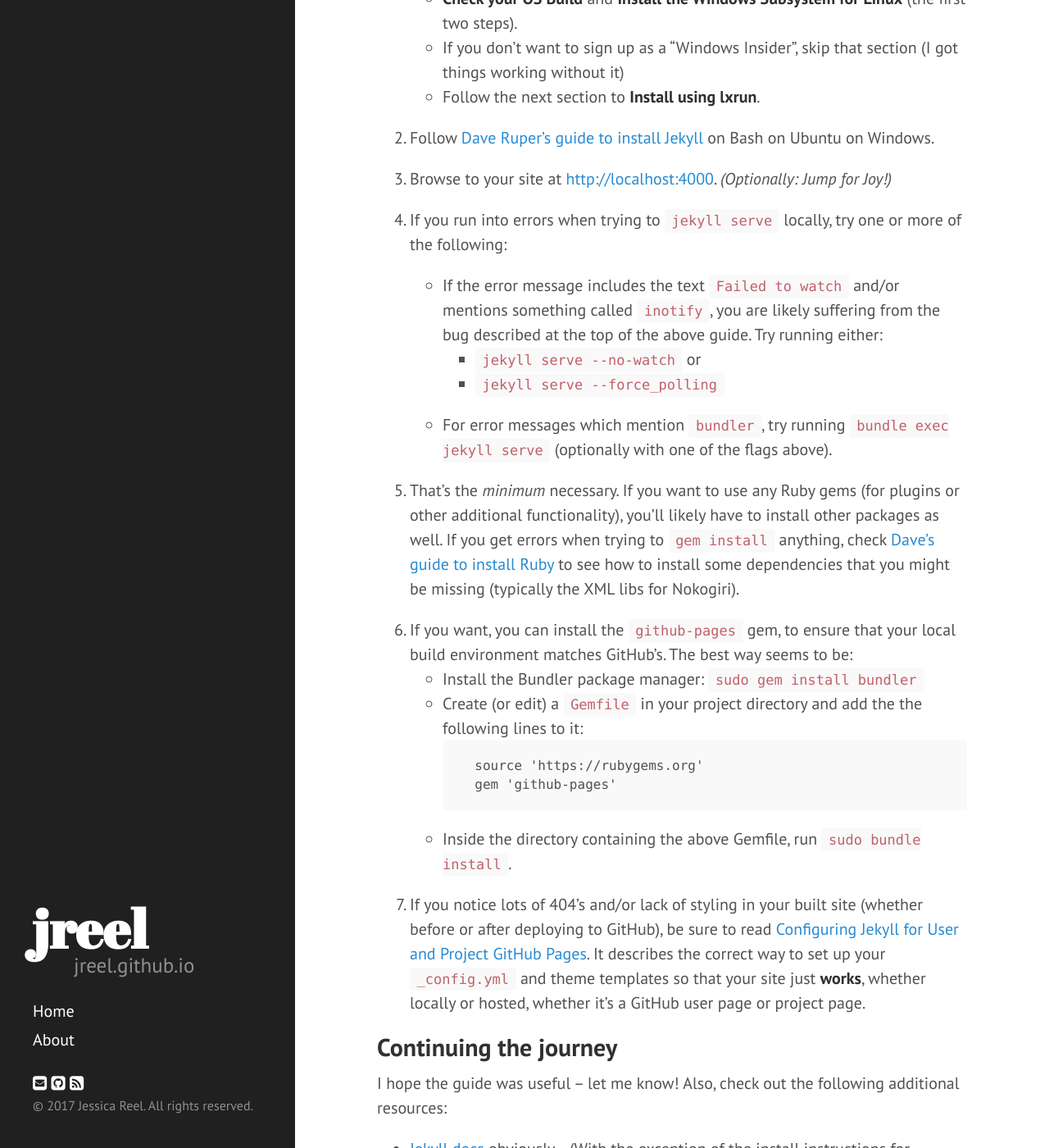
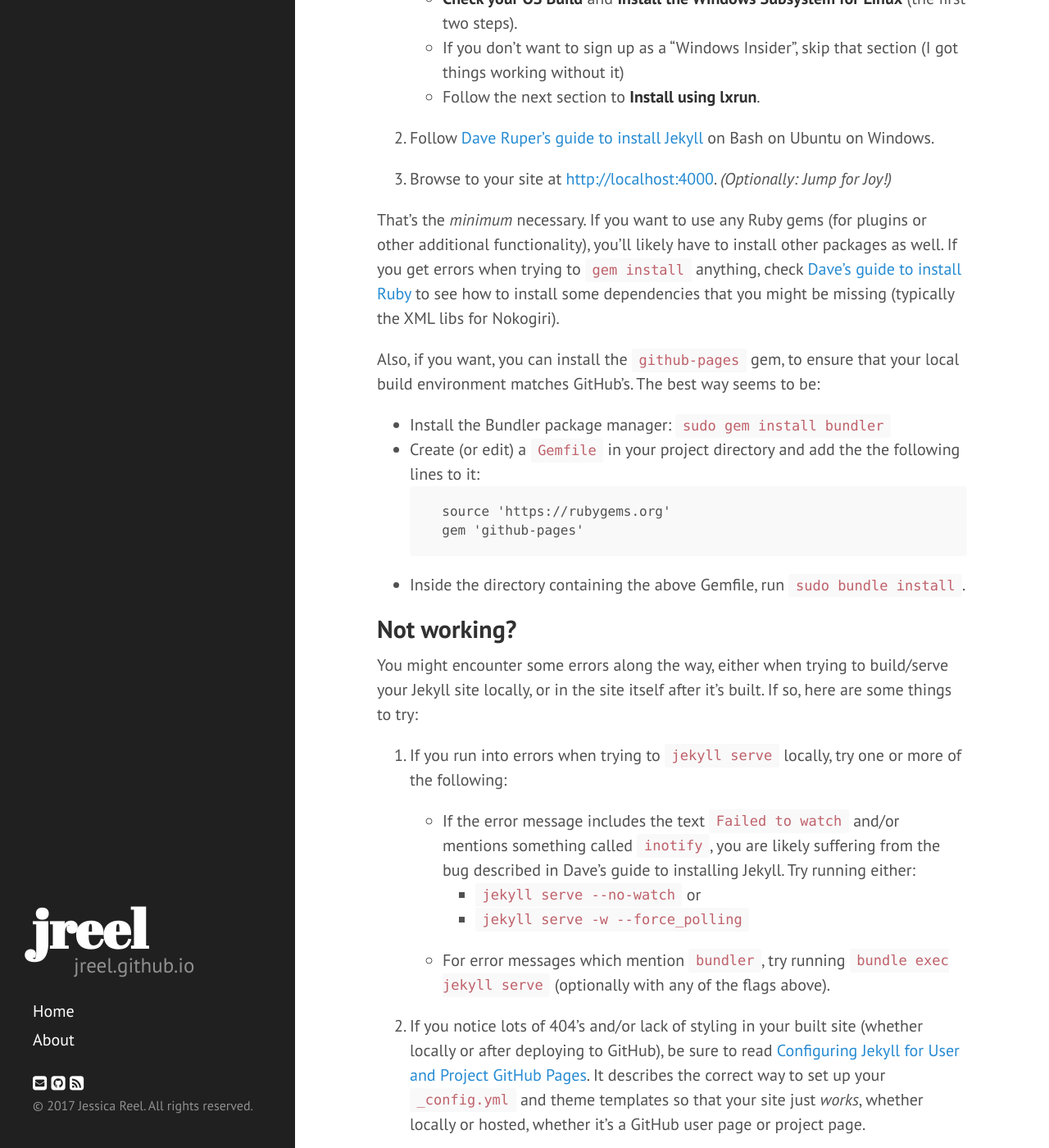
Before and after one commit to jreel/jreel.github.io, a Jekyll site: the page built from _posts/2017-07-20-installing-jekyll-on-windows.md, in a window 1280 px wide and 1400 px high, scrolled down 1767 px. Shown: the whole window at 82% size. Built offline with Jekyll 4.4.1, drawn with Linux system fonts in a browser that asks for light colours; nearby versions of some CDN libraries; some of the changed text lies outside the part shown.

Commit message:
blog post & other tweaks

```diff
--- a/_layouts/post.html
+++ b/_layouts/post.html
@@ -9,15 +9,13 @@ layout: default
   {{ content | replace: site.excerpt_separator, '<a class="anchor" id="read-more"></a>' }}
 
   <div class="related">
-    <h2>Related:</h2>
+    <h4>Possibly Related Musings:</h4>
     <ul class="related-posts">
       {% for post in site.related_posts limit:3 %}
       <li>
-        <h3>
           <a href="{{ site.baseurl }}{{ post.url }}">
             {{ post.title }}
           </a>
-        </h3>
       </li>
       {% endfor %}
     </ul>
--- a/_posts/2017-07-20-installing-jekyll-on-windows.md
+++ b/_posts/2017-07-20-installing-jekyll-on-windows.md
@@ -38,39 +38,44 @@ If you've been paying attention to trends in web development over the past few y
 
 ## Installing Jekyll on Windows: step by step
 
-  1. Follow the [Bash on Ubuntu on Windows installation guide](https://msdn.microsoft.com/en-us/commandline/wsl/install_guide):
+1. Follow the [Bash on Ubuntu on Windows installation guide](https://msdn.microsoft.com/en-us/commandline/wsl/install_guide):
      - **Check your OS Build** and **Install the Windows Subsystem for Linux** (the first two steps).
      - If you don't want to sign up as a "Windows Insider", skip that section (I got things working without it)
      - Follow the next section to **Install using lxrun**.
 
-  2. Follow [Dave Ruper's guide to install Jekyll](http://daverupert.com/2016/04/jekyll-on-windows-with-bash/) on Bash on Ubuntu on Windows.
+2. Follow [Dave Ruper's guide to install Jekyll](http://daverupert.com/2016/04/jekyll-on-windows-with-bash/) on Bash on Ubuntu on Windows.
 
-  3. Browse to your site at [http://localhost:4000](http://localhost:4000). *(Optionally: Jump for Joy!)*
+3. Browse to your site at [http://localhost:4000](http://localhost:4000). *(Optionally: Jump for Joy!)*
 
-  4. If you run into errors when trying to `jekyll serve` locally, try one or more of the following:
-
-     - If the error message includes the text `Failed to watch` and/or mentions something called `inotify`, you are likely suffering from the bug described at the top of the above guide. Try running either:
-          - `jekyll serve --no-watch` or
-          - `jekyll serve --force_polling`
-     - For error messages which mention `bundler`, try running `bundle exec jekyll serve` (optionally with one of the flags above).
-
-  5. That's the *minimum* necessary. If you want to use any Ruby gems (for plugins or other additional functionality), you'll likely have to install other packages as well.
+That's the *minimum* necessary. If you want to use any Ruby gems (for plugins or other additional functionality), you'll likely have to install other packages as well.
      If you get errors when trying to `gem install` anything, check [Dave's guide to install Ruby](http://daverupert.com/2016/06/ruby-on-rails-on-bash-on-ubuntu-on-windows/) to see how to install some
      dependencies that you might be missing (typically the XML libs for Nokogiri).
 
-  6. If you want, you can install the `github-pages` gem, to ensure that your local build environment matches GitHub's. The best way seems to be:
-     - Install the Bundler package manager: `sudo gem install bundler`
-     - Create (or edit) a `Gemfile` in your project directory and add the the following lines to it:
-         ~~~~~~~~~~
-         source 'https://rubygems.org'
-         gem 'github-pages'
-         ~~~~~~~~~~~~
-     - Inside the directory containing the above Gemfile, run `sudo bundle install`.
+Also, if you want, you can install the `github-pages` gem, to ensure that your local build environment matches GitHub's. The best way seems to be:
 
-  7. If you notice lots of 404's and/or lack of styling in your built site (whether before or after deploying to GitHub), be sure
-     to read [Configuring Jekyll for User and Project GitHub Pages](http://downtothewire.io/2015/08/15/configuring-jekyll-for-user-and-project-github-pages/).
-     It describes the correct way to set up your `_config.yml` and theme templates so that your site just **works**, whether locally or hosted, whether it's a GitHub user page or project page.
+  - Install the Bundler package manager: `sudo gem install bundler`
+  - Create (or edit) a `Gemfile` in your project directory and add the the following lines to it:
+    ~~~~~~~~~~
+      source 'https://rubygems.org'
+      gem 'github-pages'
+    ~~~~~~~~~~~~
+  - Inside the directory containing the above Gemfile, run `sudo bundle install`.
 
+
+## Not working?
+
+You might encounter some errors along the way, either when trying to build/serve your Jekyll site locally, or in the site itself after it's built. If so, here are some things to try:
+
+1. If you run into errors when trying to `jekyll serve` locally, try one or more of the following:
+
+    - If the error message includes the text `Failed to watch` and/or mentions something called `inotify`, you are likely suffering from the bug described in Dave's guide to installing Jekyll. Try running either:
+      - `jekyll serve --no-watch` or
+      - `jekyll serve -w --force_polling`
+    - For error messages which mention `bundler`, try running `bundle exec jekyll serve` (optionally with any of the flags above).
+
+2. If you notice lots of 404's and/or lack of styling in your built site (whether locally or after deploying to GitHub), be sure
+   to read [Configuring Jekyll for User and Project GitHub Pages](http://downtothewire.io/2015/08/15/configuring-jekyll-for-user-and-project-github-pages/).
+   It describes the correct way to set up your `_config.yml` and theme templates so that your site just *works*, whether locally or hosted, whether it's a GitHub user page or project page.
 
 ## Continuing the journey
 
--- a/public/css/my-styles.css
+++ b/public/css/my-styles.css
@@ -9,3 +9,10 @@
 .small {
     font-size: 0.8em;
 }
+
+ul.related-posts {
+    list-style-type: none;
+}
+.related-posts li:before {
+    content: "\25B8 \0020";
+}
```
Also changed, not shown: other parts of _posts/2017-07-20-installing-jekyll-on-windows.md (+5 -0 lines).
